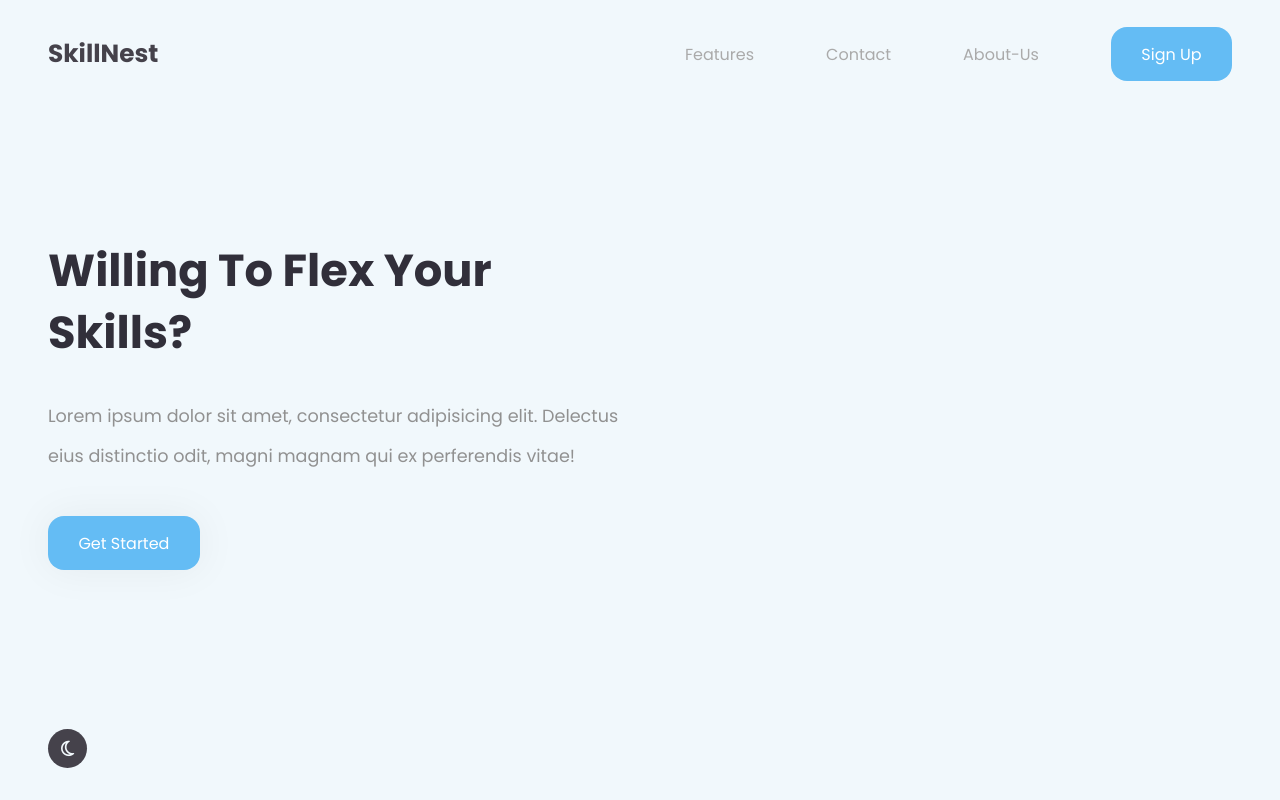
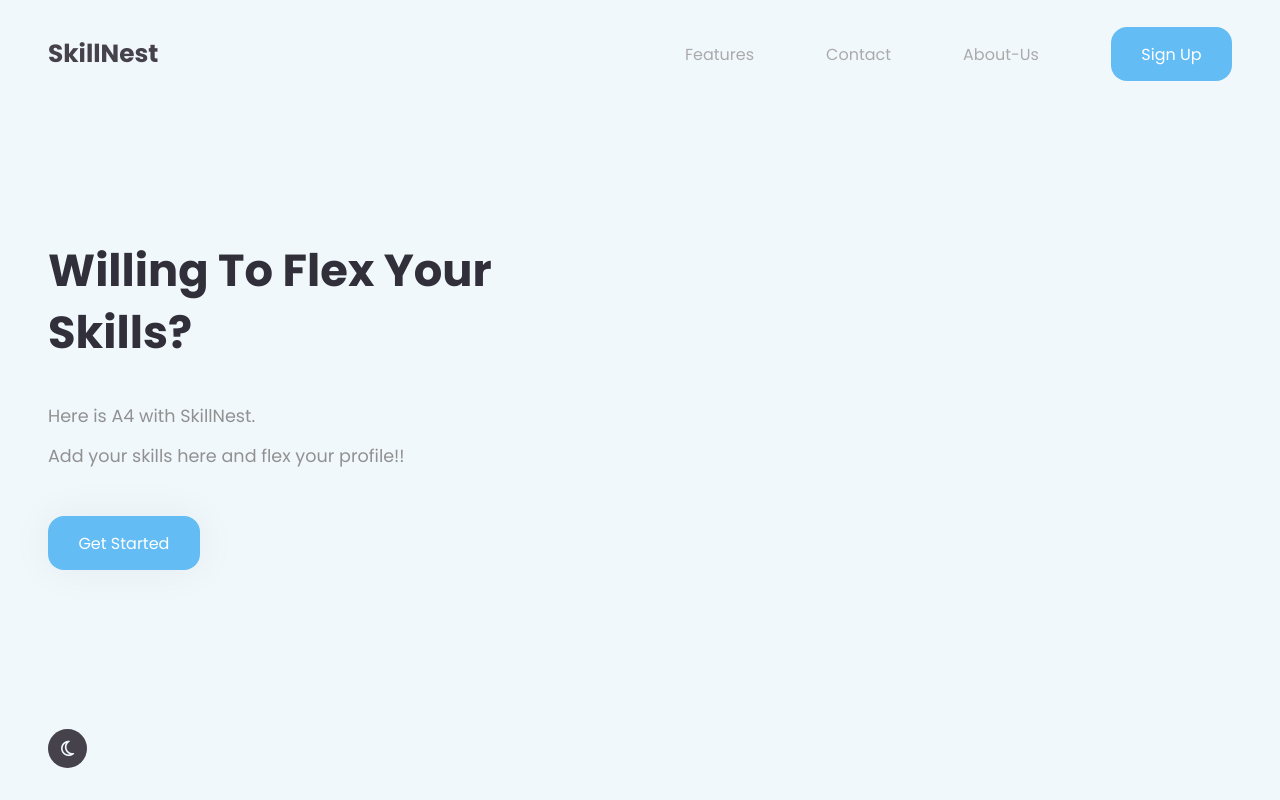
Before and after one commit to mrunalk05/SkillNest, a Django app: page / in a window 1280 px wide. Run offline with Django 4.2, Linux system fonts and the light colour scheme; some libraries are stand-ins or nearby versions.

Commit message:
integration

```diff
--- a/templates/afterLogin.html
+++ b/templates/afterLogin.html
@@ -252,6 +252,7 @@
 
                                 <option value="Cpp">Cpp</option>
                                 <option value="Java">Java</option>
+                                <option value="Python">Python</option>
                                 <option value="TeamWork">TeamWork</option>
                                 <option value="Planning">Planning</option>
 
--- a/templates/index.html
+++ b/templates/index.html
@@ -44,9 +44,9 @@
                 {% comment %} <h1>Start Exploring now.</h1> {% endcomment %}
               </div>
               <p class="text">
-                Lorem ipsum dolor sit amet, consectetur adipisicing elit.
-                Delectus eius distinctio odit, magni magnam qui ex perferendis
-                vitae!
+                Here is A4 with SkillNest.
+                <br>
+               Add your skills here and flex your profile!!
               </p>
               <div class="cta">
                 <a href="#" class="btn">Get started</a>
```
Also changed, not shown: db.sqlite3.
